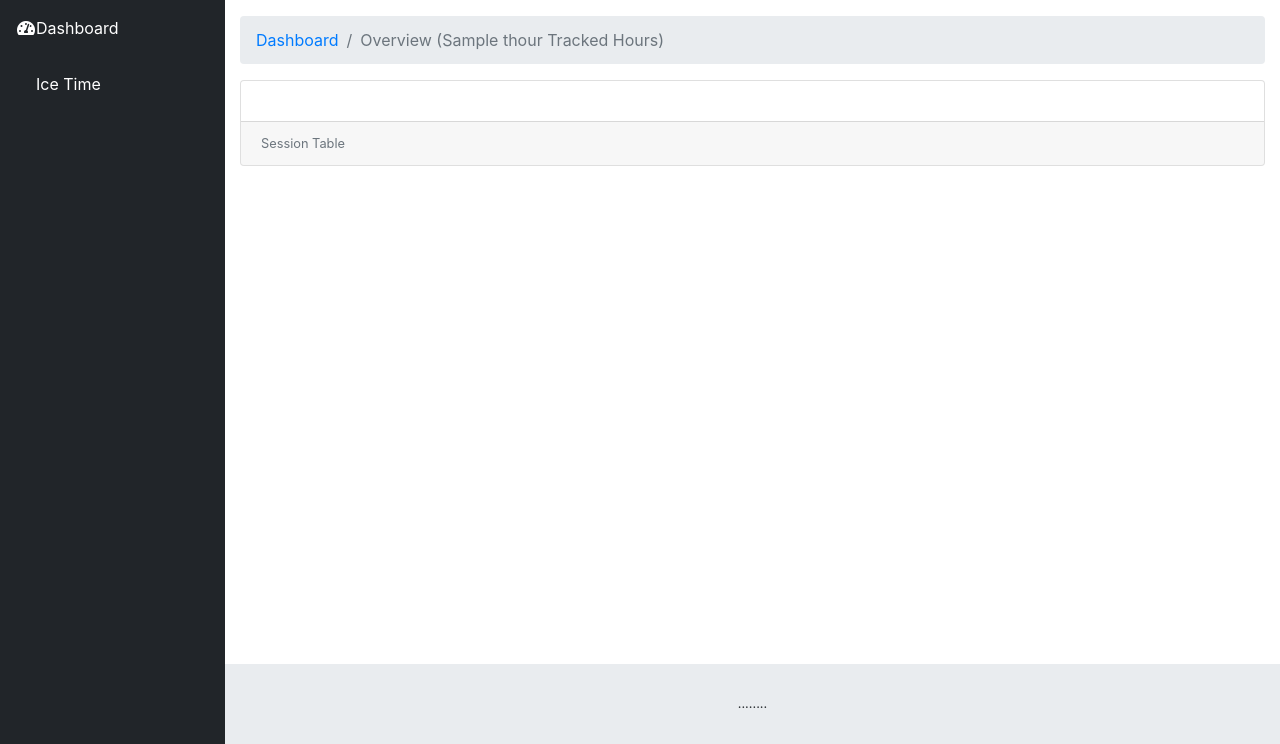
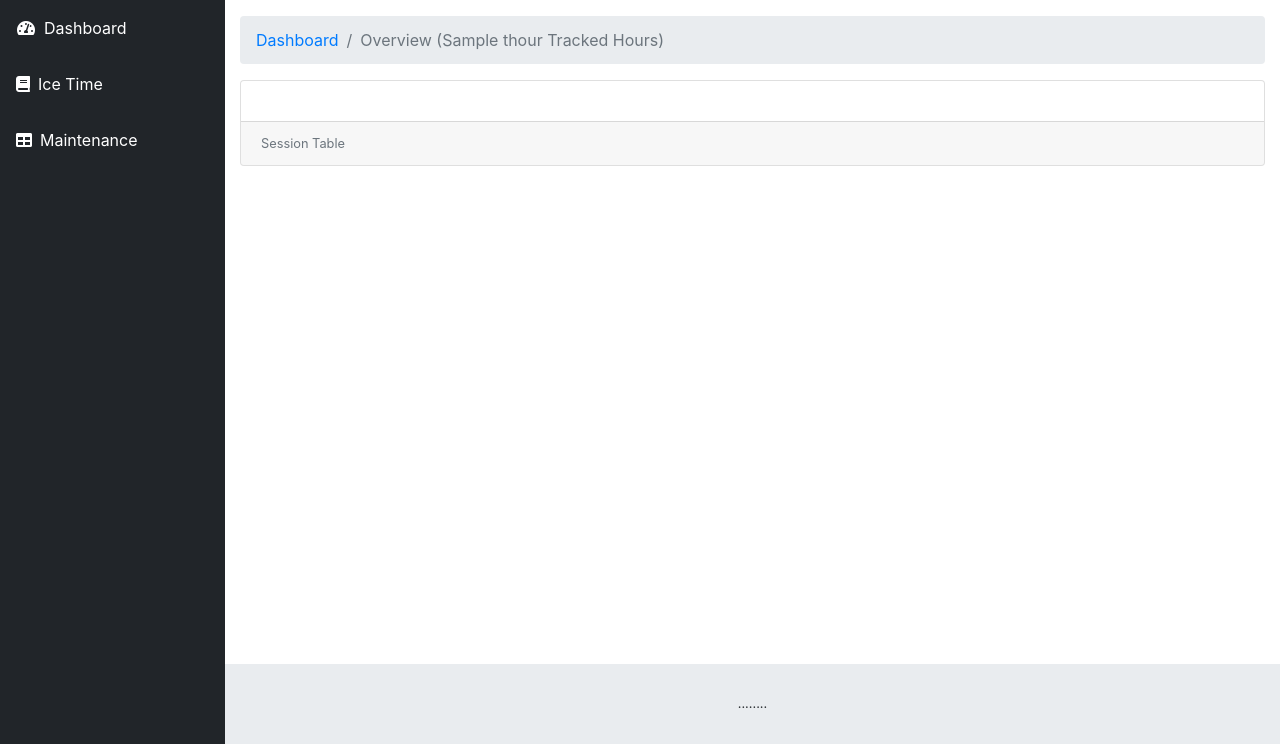
Before and after one commit to kami-nashi/skatetrax, a Flask app: template app/templates/template.html in a window 1280 px wide. Shown: the part 56-800 px from the top of the page. Run offline with Flask 2, Linux system fonts and the light colour scheme; the template is opened without the code that fills it: most values are stand-ins (such as "Sample title", 1, 10 or a date in 2020); some libraries are stand-ins or nearby versions.

Commit message:
adding the maintenance link, enhancing some css spacings, etc

```diff
--- a/app/templates/template.html
+++ b/app/templates/template.html
@@ -59,8 +59,9 @@
       <!-- Sidebar -->
       <ul class="sidebar navbar-nav">
         <li class="nav-item active">
-          <a class="nav-link" href="/"><i class="fas fa-fw fa-tachometer-alt"></i><span>Dashboard</span></a>
-          <a class="nav-link" href="/ice_time"><i class="fas fa-fw fa-table-alt"></i><span>Ice Time</span></a>
+          <a class="nav-link" href="/"><i class="fas fa-fw fa-tachometer-alt"></i><span class="px-2">Dashboard</span></a>
+          <a class="nav-link" href="/ice_time"><i class="fas fa-book fa-book-alt"></i><span class="px-2">Ice Time</span></a>
+          <a class="nav-link" href="/maintenance"><i class="fas fa-table fa-table-alt"></i><span class="px-2">Maintenance</span></a>
         </li>
       </ul>
 
```
